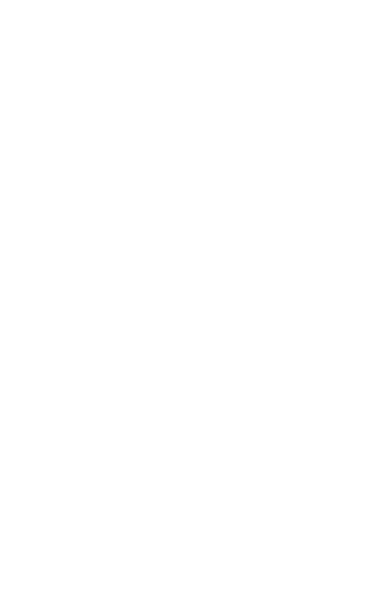
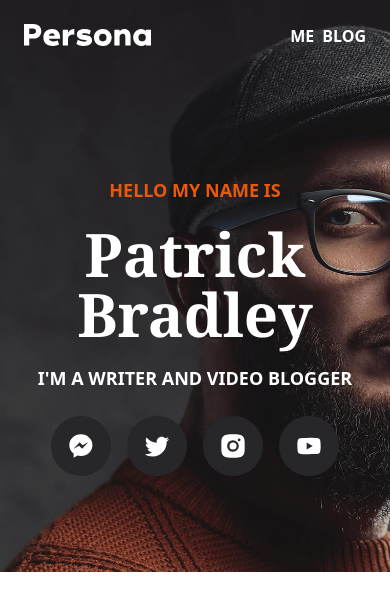
Before and after one commit to rahatulahsan/portfolio-website-with-tailwind, a website: page index.html in a window 390 px wide. Drawn offline with Linux system fonts and the light colour scheme.

Commit message:
Homepage Hero Section mobile version

```diff
--- a/index.html
+++ b/index.html
@@ -8,6 +8,48 @@
   <title>Persona - Personal Portfolio</title>
 </head>
 <body>
+  <!--Hero Section-->
+  <div style="background-image: url('/assets/images/bg.jpg');" class="flex flex-col pt-6 px-6 pb-24 bg-center bg-cover">
+
+    <!--Header-->
+    <div class="flex flex-row justify-between">
+      <!--Logo Container-->
+      <div>
+        <img src="assets/images/logo.svg" alt="logo" />
+      </div>
+      <!--Navigation-->
+      <div>
+        <ul class="text-white font-semibold uppercase flex flex-row gap-2">
+            <a href="/index.html" class="hover:text-orange-600">Me</a>
+            <a href="#" class="hover:text-orange-600">Blog</a>
+        </ul>
+      </div>
+
+    </div>
+    <!--Header End-->
+
+      <!--Hero Content-->
+      <div class="flex flex-col gap-6 items-center mt-32">
+        <!--Hero Text-->
+        <div class="flex flex-col gap-5">
+          <p class="font-sans text-orange-600 uppercase font-bold text-lg text-center">Hello My Name is</p>
+          <h1 class="font-serif text-white font-bold text-6xl capitalize text-center">Patrick Bradley</h1>
+          <p class="font-sans text-white uppercase text-lg font-bold text-center">I'M A WRITER AND VIDEO BLOGGER</p>
+        </div>
+        <!--Hero Socials-->
+        <div class="flex flex-row gap-4">
+          <a href="#" class="bg-zinc-800 p-4 rounded-full"><svg xmlns="http://www.w3.org/2000/svg" width="28" height="28" viewBox="0 0 24 24"><g id="feMessanger0" fill="none" fill-rule="evenodd" stroke="none" stroke-width="1"><g id="feMessanger1" fill="white"><path id="feMessanger2" d="m12.942 14.413l-2.56-2.66L5.45 14.48l5.406-5.736l2.56 2.66l4.93-2.727l-5.405 5.736ZM11.899 2C6.432 2 2 6.144 2 11.257c0 2.908 1.434 5.503 3.678 7.2V22l3.378-1.874c.9.252 1.855.388 2.843.388c5.468 0 9.9-4.145 9.9-9.257c0-5.113-4.432-9.257-9.9-9.257Z"/></g></g></svg></iconify-icon></a>
+          <a href="#" class="bg-zinc-800 p-4 rounded-full"><svg xmlns="http://www.w3.org/2000/svg" width="28" height="28" viewBox="0 0 24 24"><path fill="white" d="M22.46 6c-.77.35-1.6.58-2.46.69c.88-.53 1.56-1.37 1.88-2.38c-.83.5-1.75.85-2.72 1.05C18.37 4.5 17.26 4 16 4c-2.35 0-4.27 1.92-4.27 4.29c0 .34.04.67.11.98C8.28 9.09 5.11 7.38 3 4.79c-.37.63-.58 1.37-.58 2.15c0 1.49.75 2.81 1.91 3.56c-.71 0-1.37-.2-1.95-.5v.03c0 2.08 1.48 3.82 3.44 4.21a4.22 4.22 0 0 1-1.93.07a4.28 4.28 0 0 0 4 2.98a8.521 8.521 0 0 1-5.33 1.84c-.34 0-.68-.02-1.02-.06C3.44 20.29 5.7 21 8.12 21C16 21 20.33 14.46 20.33 8.79c0-.19 0-.37-.01-.56c.84-.6 1.56-1.36 2.14-2.23Z"/></svg></a>
+          <a href="#" class="bg-zinc-800 p-4 rounded-full"><svg xmlns="http://www.w3.org/2000/svg" width="28" height="28" viewBox="0 0 24 24"><path fill="white" d="M13.028 2.001a78.82 78.82 0 0 1 2.189.022l.194.007c.224.008.445.018.712.03c1.064.05 1.79.218 2.427.465c.66.254 1.216.598 1.772 1.154a4.908 4.908 0 0 1 1.153 1.771c.247.637.415 1.364.465 2.428c.012.266.022.488.03.712l.006.194a79 79 0 0 1 .023 2.188l.001.746v1.31a78.836 78.836 0 0 1-.023 2.189l-.006.194c-.008.224-.018.445-.03.712c-.05 1.064-.22 1.79-.466 2.427a4.884 4.884 0 0 1-1.153 1.772a4.915 4.915 0 0 1-1.772 1.153c-.637.247-1.363.415-2.427.465c-.267.012-.488.022-.712.03l-.194.006a79 79 0 0 1-2.189.023l-.746.001h-1.309a78.836 78.836 0 0 1-2.189-.023l-.194-.006a60.64 60.64 0 0 1-.712-.03c-1.064-.05-1.79-.22-2.428-.466a4.89 4.89 0 0 1-1.771-1.153a4.904 4.904 0 0 1-1.154-1.772c-.247-.637-.415-1.363-.465-2.427a74.367 74.367 0 0 1-.03-.712l-.005-.194A79.053 79.053 0 0 1 2 13.028v-2.056a78.82 78.82 0 0 1 .022-2.188l.007-.194c.008-.224.018-.446.03-.712c.05-1.065.218-1.79.465-2.428A4.88 4.88 0 0 1 3.68 3.68a4.897 4.897 0 0 1 1.77-1.155c.638-.247 1.363-.415 2.428-.465l.712-.03l.194-.005A79.053 79.053 0 0 1 10.972 2h2.056Zm-1.028 5A5 5 0 1 0 12 17a5 5 0 0 0 0-10Zm0 2A3 3 0 1 1 12.001 15a3 3 0 0 1 0-6Zm5.25-3.5a1.25 1.25 0 0 0 0 2.498a1.25 1.25 0 0 0 0-2.5Z"/></svg></iconify-icon></a>
+          <a href="#" class="bg-zinc-800 p-4 rounded-full"><svg xmlns="http://www.w3.org/2000/svg" width="28" height="28" viewBox="0 0 24 24"><path fill="white" d="m10 15l5.19-3L10 9v6m11.56-7.83c.13.47.22 1.1.28 1.9c.07.8.1 1.49.1 2.09L22 12c0 2.19-.16 3.8-.44 4.83c-.25.9-.83 1.48-1.73 1.73c-.47.13-1.33.22-2.65.28c-1.3.07-2.49.1-3.59.1L12 19c-4.19 0-6.8-.16-7.83-.44c-.9-.25-1.48-.83-1.73-1.73c-.13-.47-.22-1.1-.28-1.9c-.07-.8-.1-1.49-.1-2.09L2 12c0-2.19.16-3.8.44-4.83c.25-.9.83-1.48 1.73-1.73c.47-.13 1.33-.22 2.65-.28c1.3-.07 2.49-.1 3.59-.1L12 5c4.19 0 6.8.16 7.83.44c.9.25 1.48.83 1.73 1.73Z"/></svg></iconify-icon></a>
+        </div>
+
+      </div>
+      <!--Hero Content End-->
+
+
+  </div>
+  <!--Hero Section ENd-->
 
 </body>
 </html>
```
Also changed, not shown: dist/output.css.
